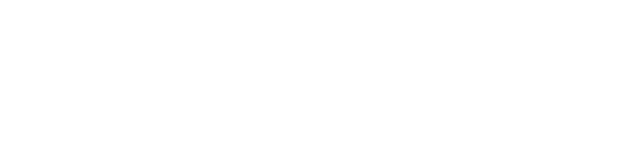
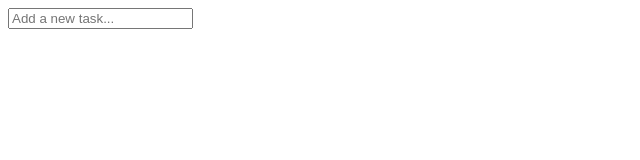
Before and after one commit to askpravin/todo-app, a plain HTML site: page index.html in a window 1280 px wide. Shown: the whole page, without its empty margins (0-640 px from the left). Drawn offline with nearby package versions, Linux system fonts and the light colour scheme.

Commit message:
added input to add task

```diff
--- a/index.html
+++ b/index.html
@@ -13,6 +13,8 @@
     <!-- Vue app will mount here -->
   </div>
 
+<input v-model="newTodo" placeholder="Add a new task...">
+
   <!-- Import Vue -->
   <script src="https://unpkg.com/vue@3/dist/vue.global.js"></script>
 
```
